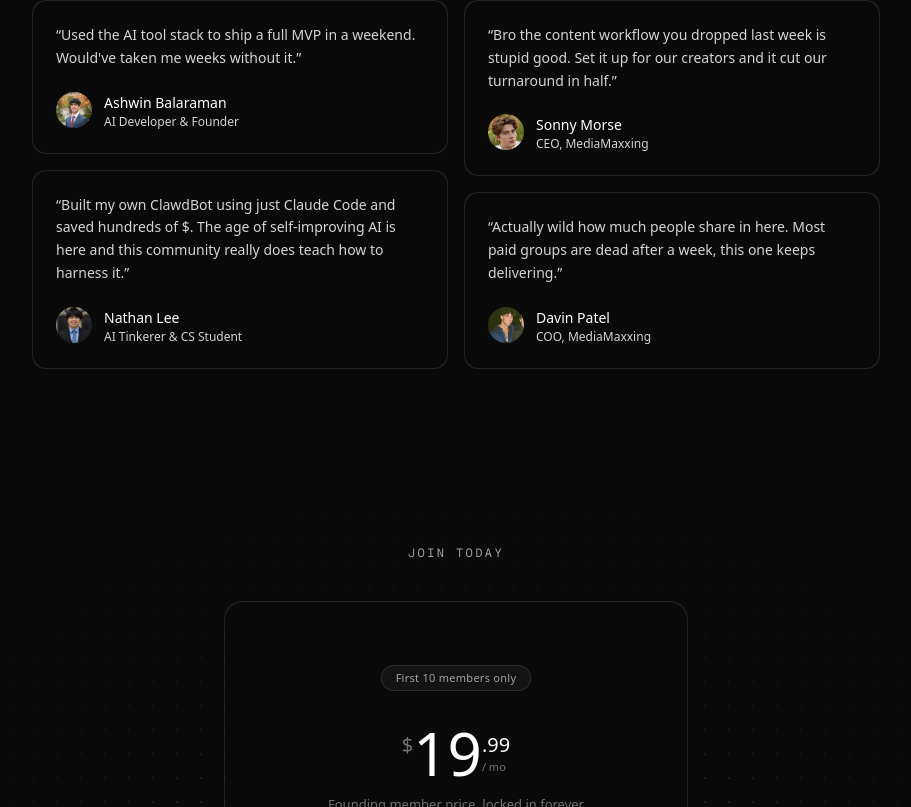
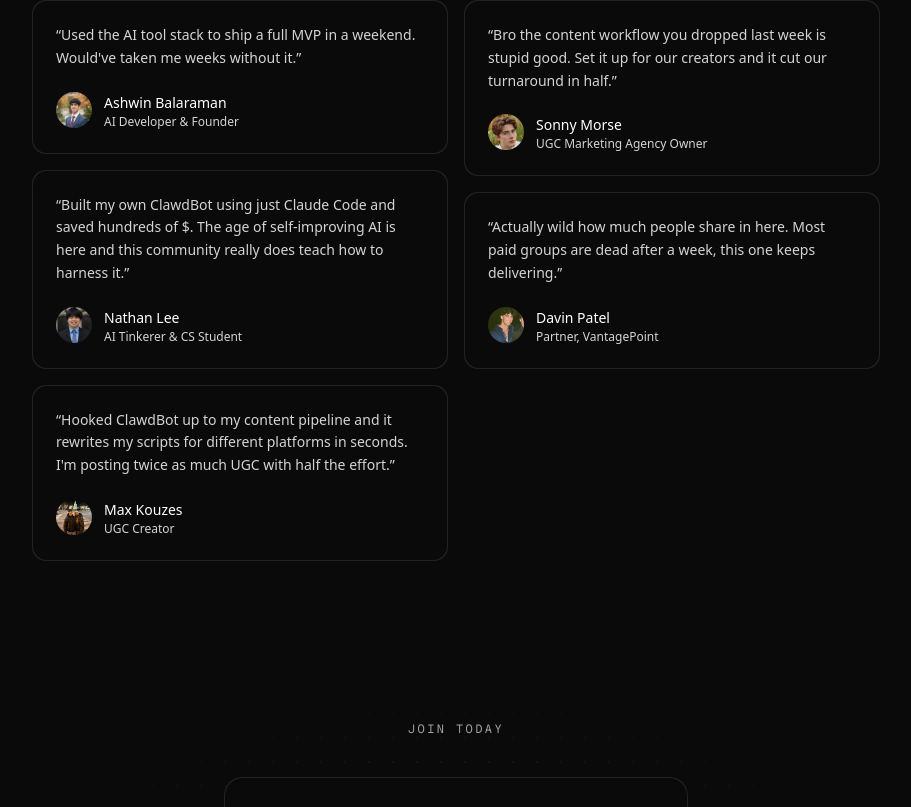
Before and after one commit to aflekkas/aflekkas, a Next.js app: page /ai in a window 1280 px wide. Shown: the part 3153-3960 px from the top of the page, without its empty margins (184-1095 px from the left). Built offline with nearby package versions, Linux system fonts and the light colour scheme.

Commit message:
Add VSL script for The Lab promotional video

```diff
--- a/src/app/ai/_components/testimonials.tsx
+++ b/src/app/ai/_components/testimonials.tsx
@@ -11,7 +11,7 @@ const testimonials = [
     name: "Ashwin Balaraman",
     role: "AI Developer & Founder",
     image: "/testimonials/ashwin.jpeg",
-    linkedin: "https://www.linkedin.com/in/ashwin-balaraman-512990329/",
+    link: "https://www.linkedin.com/in/ashwin-balaraman-512990329/",
   },
   {
     quote:
@@ -19,23 +19,31 @@ const testimonials = [
     name: "Nathan Lee",
     role: "AI Tinkerer & CS Student",
     image: "/testimonials/nathan.jpeg",
-    linkedin: "https://www.linkedin.com/in/nathaniel-lee-443244327/",
+    link: "https://www.linkedin.com/in/nathaniel-lee-443244327/",
+  },
+  {
+    quote:
+      "Hooked ClawdBot up to my content pipeline and it rewrites my scripts for different platforms in seconds. I'm posting twice as much UGC with half the effort.",
+    name: "Max Kouzes",
+    role: "UGC Creator",
+    image: "/testimonials/max.jpg",
+    link: "https://www.instagram.com/kouzes_/",
   },
   {
     quote:
       "Bro the content workflow you dropped last week is stupid good. Set it up for our creators and it cut our turnaround in half.",
     name: "Sonny Morse",
-    role: "CEO, MediaMaxxing",
+    role: "UGC Marketing Agency Owner",
     image: "/testimonials/sonny.jpeg",
-    linkedin: "https://www.linkedin.com/in/sonnymorse/",
+    link: "https://www.linkedin.com/in/sonnymorse/",
   },
   {
     quote:
       "Actually wild how much people share in here. Most paid groups are dead after a week, this one keeps delivering.",
     name: "Davin Patel",
-    role: "COO, MediaMaxxing",
+    role: "Partner, VantagePoint",
     image: "/testimonials/davin.jpeg",
-    linkedin: "https://www.linkedin.com/in/davinpatel21/",
+    link: "https://www.linkedin.com/in/davinpatel21/",
   },
 ];
 
@@ -79,7 +87,7 @@ export function Testimonials() {
                     />
                     <div>
                       <a
-                        href={t.linkedin}
+                        href={t.link}
                         target="_blank"
                         rel="noopener noreferrer"
                         className="text-sm font-medium text-white hover:underline"
```
Also changed, not shown: public/testimonials/max.jpg (added), public/vsl-script.txt (added).
